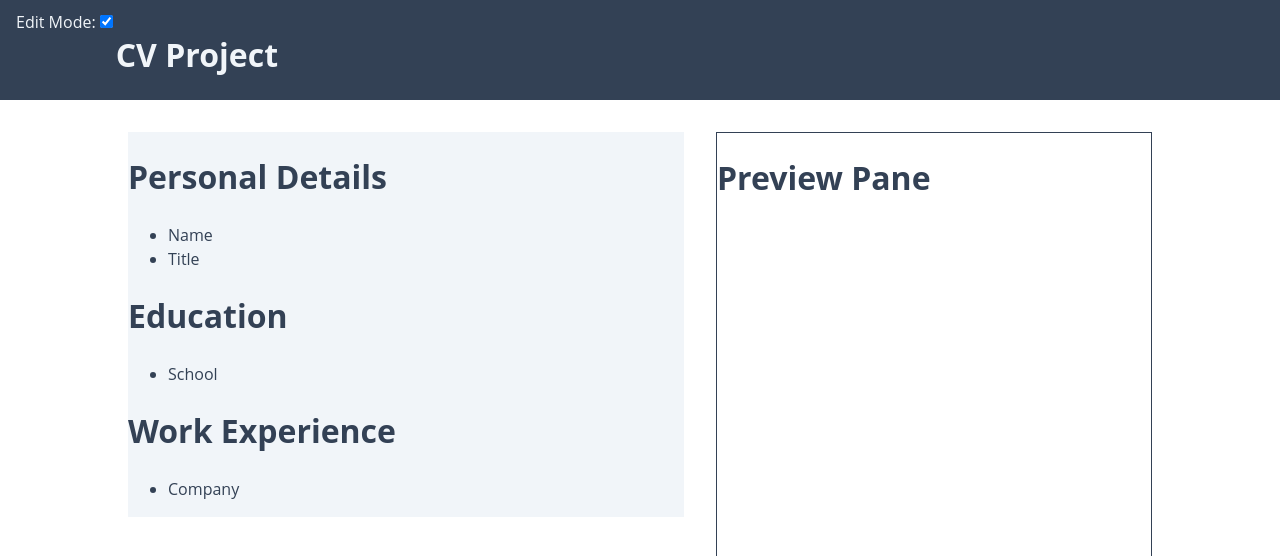
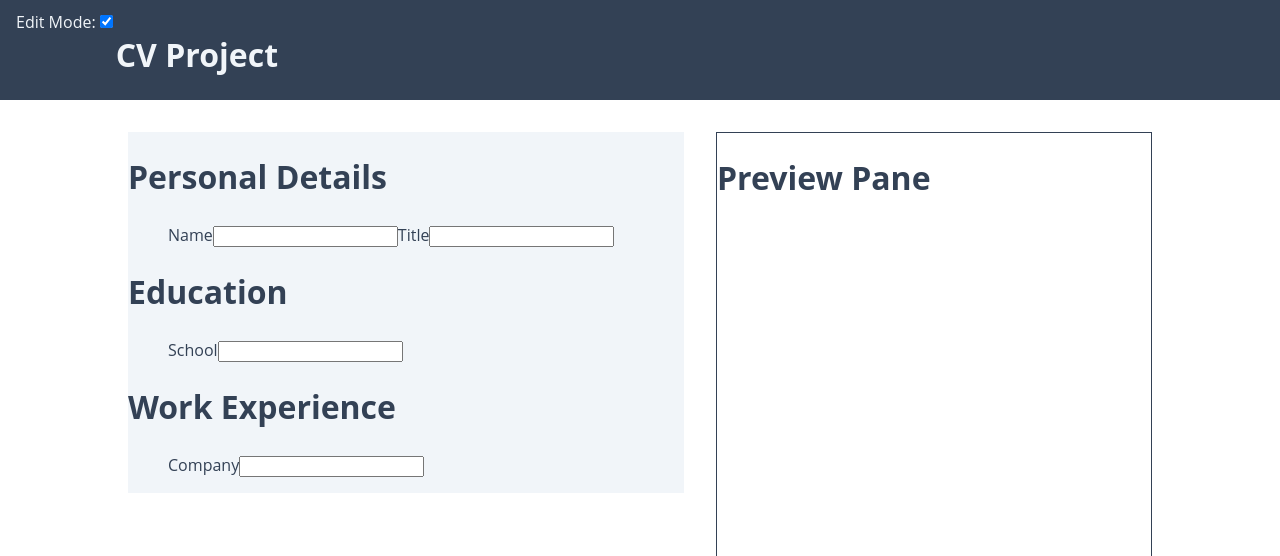
Before and after one commit to oaktec/odin-cv-project, a React (Create React App) app: page / in a window 1280 px wide. Shown: the top 556 px of the page. Built offline with nearby package versions, Linux system fonts and the light colour scheme.

Commit message:
Add inputFields state and link to inputs

```diff
--- a/src/components/Content.js
+++ b/src/components/Content.js
@@ -9,9 +9,21 @@ function Content(props) {
     editMode: PropTypes.bool.isRequired,
   };
   const { editMode } = props;
+
+  const [inputFields, setInputFields] = React.useState({
+    name: "",
+    title: "",
+    educationFields: [],
+    workFields: [],
+  });
+
+  const inputPane = editMode ? (
+    <InputPane inputFields={inputFields} setInputFields={setInputFields} />
+  ) : null;
+
   return (
     <div className="content-container">
-      {editMode && <InputPane />}
+      {inputPane}
       <PreviewPane />
     </div>
   );
--- a/src/components/InputCategory.js
+++ b/src/components/InputCategory.js
@@ -3,6 +3,20 @@ import PropTypes from "prop-types";
 
 function InputCategory(props) {
   InputCategory.propTypes = {
+    inputFields: PropTypes.shape({
+      name: PropTypes.string.isRequired,
+      title: PropTypes.string.isRequired,
+      educationFields: PropTypes.arrayOf(
+        PropTypes.shape({
+          school: PropTypes.string.isRequired,
+        })
+      ).isRequired,
+      workFields: PropTypes.arrayOf(
+        PropTypes.shape({
+          company: PropTypes.string.isRequired,
+        })
+      ).isRequired,
+    }).isRequired,
     category: PropTypes.string.isRequired,
     fields: PropTypes.arrayOf(
       PropTypes.shape({
@@ -10,14 +24,27 @@ function InputCategory(props) {
         label: PropTypes.string.isRequired,
       })
     ).isRequired,
+    setInputFields: PropTypes.func.isRequired,
   };
-  const { category, fields } = props;
+  const { category, fields, inputFields, setInputFields } = props;
   return (
     <div className="input-category">
       <h1>{category}</h1>
-      <ul>
+      <ul className="category-list">
         {fields.map((field) => (
-          <li key={field.name}>{field.label}</li>
+          <label htmlFor={field.name} key={field.name}>
+            {field.label}
+            <input
+              type="text"
+              onChange={(e) => {
+                setInputFields({
+                  ...inputFields,
+                  [field.name]: e.target.value,
+                });
+              }}
+              value={inputFields[field.name]}
+            />
+          </label>
         ))}
       </ul>
     </div>
--- a/src/components/InputPane.js
+++ b/src/components/InputPane.js
@@ -1,8 +1,29 @@
 import React from "react";
+import PropTypes from "prop-types";
 
 import InputCategory from "./InputCategory";
 
-function InputPane() {
+function InputPane(props) {
+  InputPane.propTypes = {
+    inputFields: PropTypes.shape({
+      name: PropTypes.string.isRequired,
+      title: PropTypes.string.isRequired,
+      educationFields: PropTypes.arrayOf(
+        PropTypes.shape({
+          school: PropTypes.string.isRequired,
+        })
+      ).isRequired,
+      workFields: PropTypes.arrayOf(
+        PropTypes.shape({
+          company: PropTypes.string.isRequired,
+        })
+      ).isRequired,
+    }).isRequired,
+    setInputFields: PropTypes.func.isRequired,
+  };
+
+  const { inputFields, setInputFields } = props;
+
   return (
     <div className="input-pane">
       <InputCategory
@@ -11,14 +32,20 @@ function InputPane() {
           { name: "name", label: "Name" },
           { name: "title", label: "Title" },
         ]}
+        inputFields={inputFields}
+        setInputFields={setInputFields}
       />
       <InputCategory
         category="Education"
         fields={[{ name: "school", label: "School" }]}
+        inputFields={inputFields}
+        setInputFields={setInputFields}
       />
       <InputCategory
         category="Work Experience"
         fields={[{ name: "company", label: "Company" }]}
+        inputFields={inputFields}
+        setInputFields={setInputFields}
       />
     </div>
   );
```
